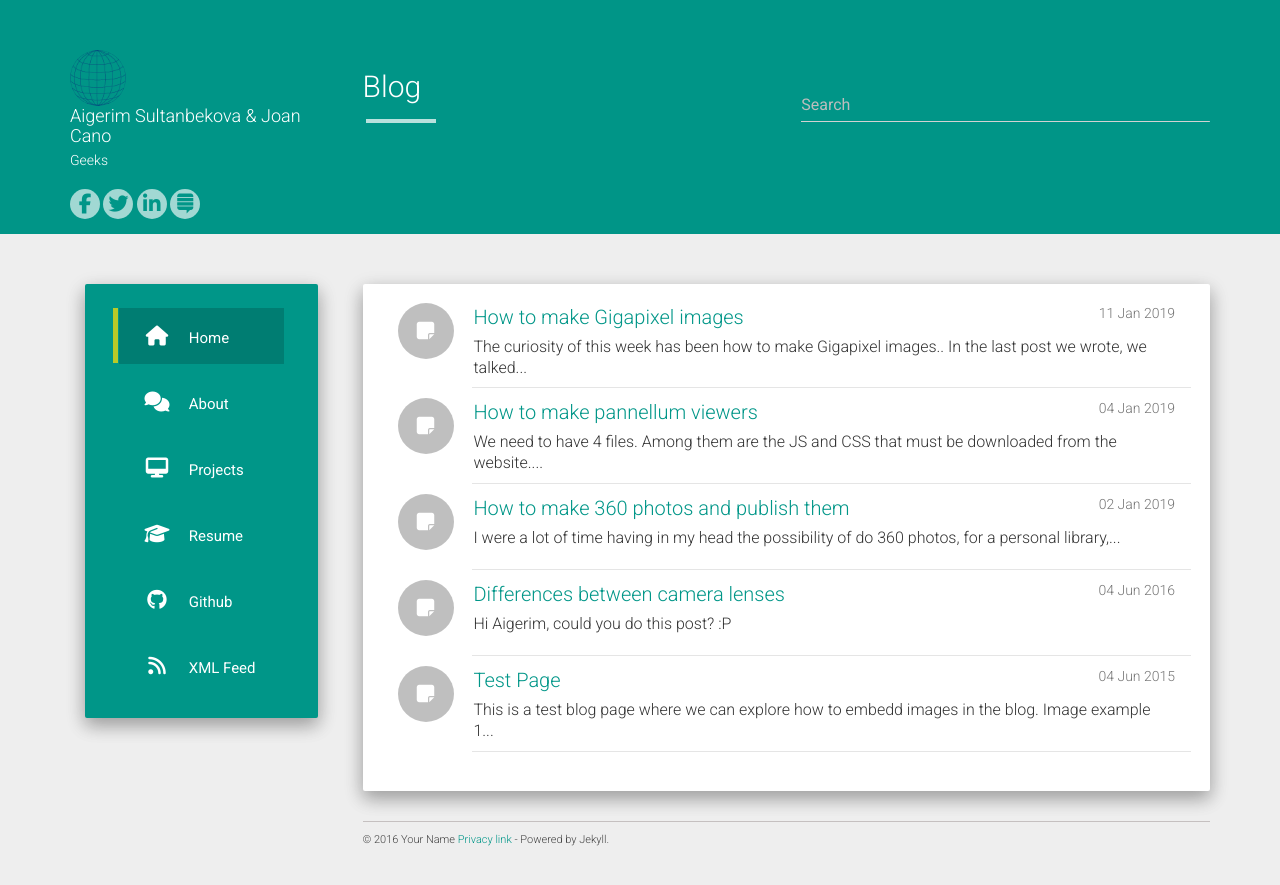
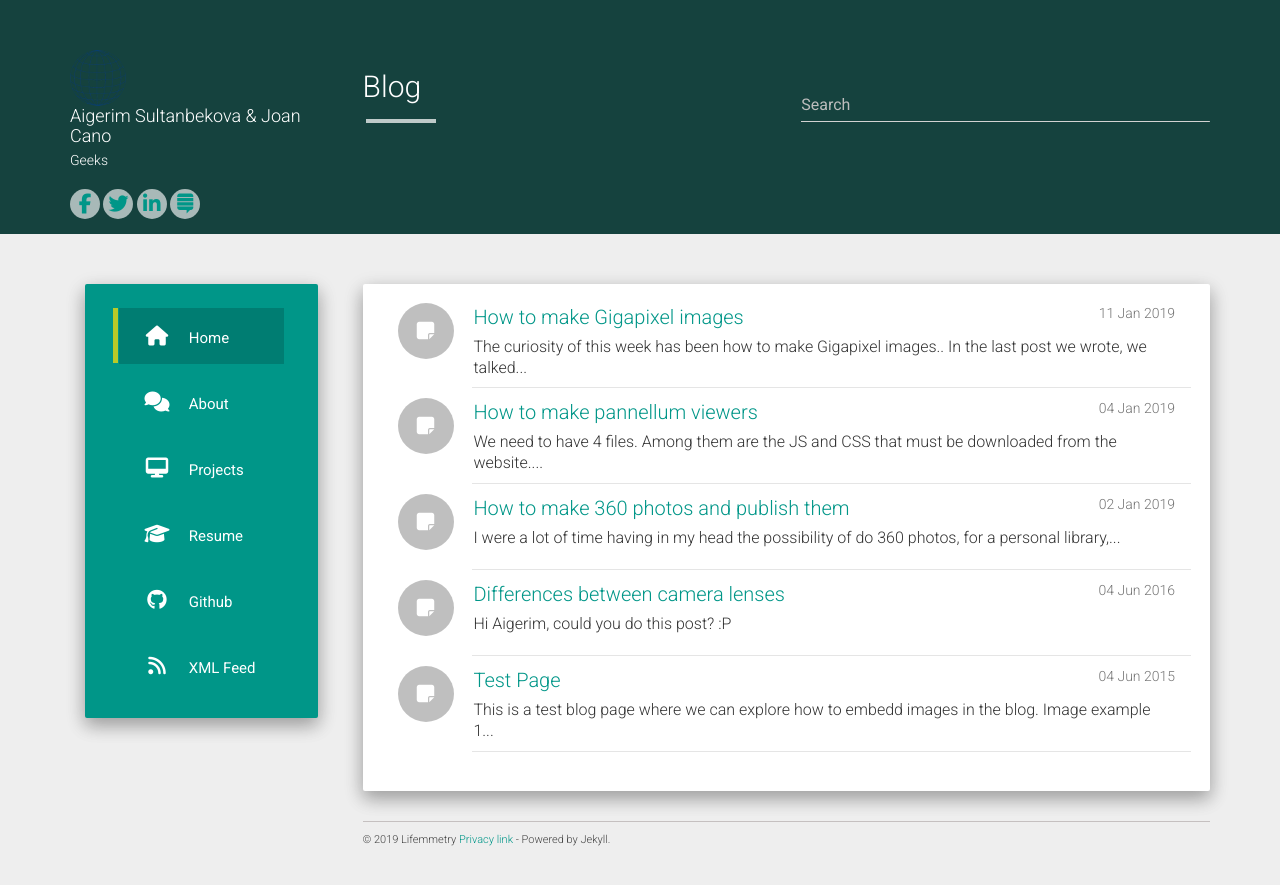
Before and after one commit to aigerims29/LifemmetryRepo, a Jekyll site: the page built from index.html, in a window 1280 px wide. Shown: the top 885 px of the page. Built offline with Jekyll 4.4.1, drawn with Linux system fonts in a browser that asks for light colours; nearby versions of some CDN libraries; the list of posts is cut into pages by our own code.

Commit message:
I changed the main color of the blog, shorted my surname and put the right date

```diff
--- a/_includes/footer.html
+++ b/_includes/footer.html
@@ -1,5 +1,5 @@
 <footer>
-  © 2016 Your Name <a href="#">Privacy link</a> - Powered by Jekyll.
+  © 2019 Lifemmetry <a href="#">Privacy link</a> - Powered by Jekyll.
 </footer>
 <div align="center">
   <script async src="https://pagead2.googlesyndication.com/pagead/js/adsbygoogle.js"></script>
--- a/static/css/main.css
+++ b/static/css/main.css
@@ -1,6 +1,6 @@
 .main.outer{padding-top: 50px;}
 .header-panel.shadow-z-2 {
-    background-color: #009587;
+    background-color: #15423e;
     padding: 50px 0 15px 0;
     width: 100%;
 }
```
Also changed, not shown: 2 other files.
